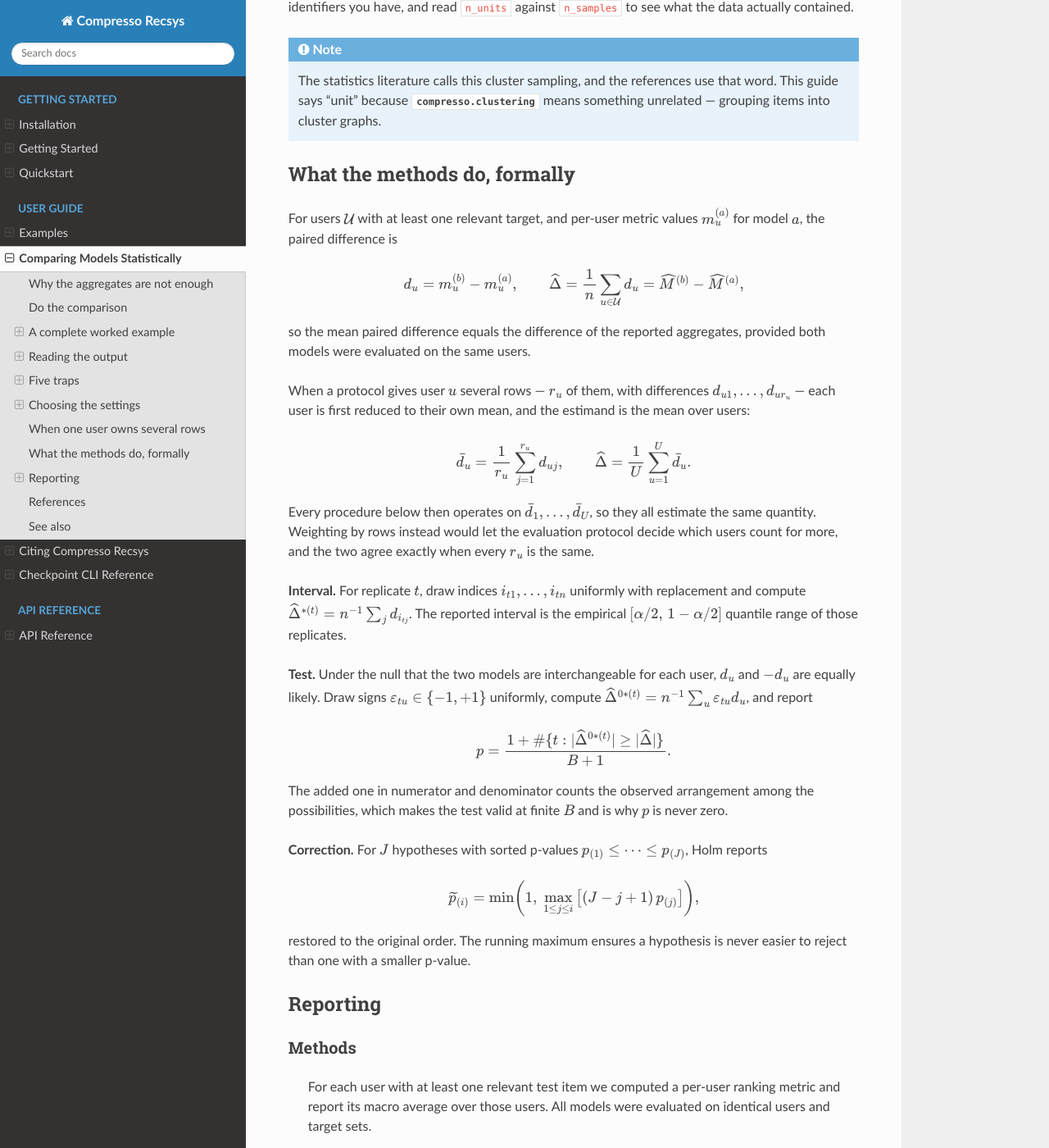
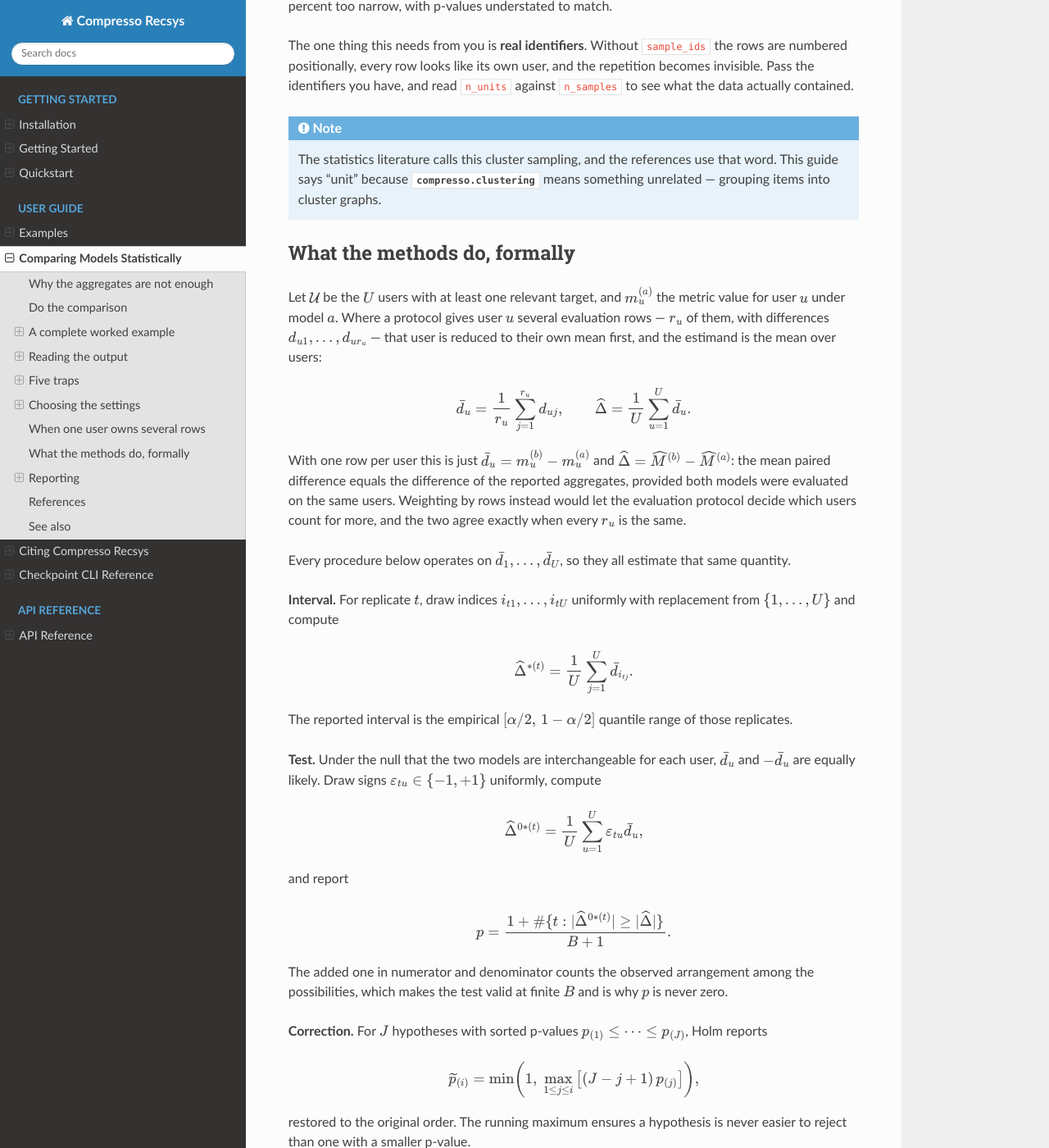
Before and after one commit to zombak79/compresso-recsys, a Sphinx documentation site: the page built from docs/source/statistical-comparison.rst, in a window 1280 px wide and 1400 px high, scrolled down 15422 px. Shown: the whole window at 82% size. Built offline with Sphinx 7.4.7 and the Read the Docs theme 3.1.0, drawn with Linux system fonts in a browser that asks for light colours; some of the changed text lies outside the part shown.

```diff
--- a/docs/source/statistical-comparison.rst
+++ b/docs/source/statistical-comparison.rst
@@ -458,8 +458,10 @@ So read the three numbers as three different things:
 * ``n_nonzero`` — the rows that can move the randomization test, since flipping
   the sign of a zero does nothing. This bounds how *discrete* the null
   distribution is.
-* ``tie_rate`` — how often the two models were indistinguishable, which is a
-  finding worth reporting in its own right.
+* ``tie_rate`` — the share of units whose *mean* difference is exactly zero.
+  With one row per user that is the two models scoring them identically; with
+  several, it includes users whose rows cancelled. Either way it is a finding
+  worth reporting in its own right.
 
 When ``n_nonzero`` falls below 30 the comparison warns, and the warning is about
 that discreteness: the resampled differences land on few distinct values, so the
@@ -718,9 +720,14 @@ They are the far tail of a normal approximation, where the guarantees are
 weakest. What the table really says is that all four differences clear any
 threshold either test could set, by a wide margin.
 
-Agreement between the two is reassuring. Disagreement means one of the
-approximations is strained, and which one is a question about the tie rate and
-the skew of the differences — not a reason to reach for ``n_resamples``.
+Agreement between the two is reassuring. Disagreement has two possible causes,
+and neither is a reason to reach for ``n_resamples``. One is that an
+approximation is strained, which the tie rate and the skew of the differences
+will tell you. The other is that **they do not test the same null**: the t-test
+asks whether the population mean difference is zero, while the randomization
+test asks whether the two labels are exchangeable within each user, which also
+implies the differences are symmetric about zero. A skewed distribution centred
+on zero satisfies the first and not the second.
 
 .. note::
 
@@ -815,22 +822,12 @@ read ``n_units`` against ``n_samples`` to see what the data actually contained.
 What the methods do, formally
 -----------------------------
 
-For users :math:`\mathcal{U}` with at least one relevant target, and per-user
-metric values :math:`m_u^{(a)}` for model :math:`a`, the paired difference is
-
-.. math::
-
-   d_u = m_u^{(b)} - m_u^{(a)},
-   \qquad
-   \widehat{\Delta} = \frac{1}{n} \sum_{u \in \mathcal{U}} d_u
-   = \widehat{M}^{(b)} - \widehat{M}^{(a)},
-
-so the mean paired difference equals the difference of the reported aggregates,
-provided both models were evaluated on the same users.
-
-When a protocol gives user :math:`u` several rows — :math:`r_u` of them, with
-differences :math:`d_{u1}, \ldots, d_{u r_u}` — each user is first reduced to
-their own mean, and the estimand is the mean over users:
+Let :math:`\mathcal{U}` be the :math:`U` users with at least one relevant
+target, and :math:`m_u^{(a)}` the metric value for user :math:`u` under model
+:math:`a`. Where a protocol gives user :math:`u` several evaluation rows —
+:math:`r_u` of them, with differences :math:`d_{u1}, \ldots, d_{u r_u}` — that
+user is reduced to their own mean first, and the estimand is the mean over
+users:
 
 .. math::
 
@@ -838,21 +835,37 @@ their own mean, and the estimand is the mean over users:
    \qquad
    \widehat{\Delta} = \frac{1}{U} \sum_{u=1}^{U} \bar d_u .
 
-Every procedure below then operates on :math:`\bar d_1, \ldots, \bar d_U`, so
-they all estimate the same quantity. Weighting by rows instead would let the
-evaluation protocol decide which users count for more, and the two agree exactly
-when every :math:`r_u` is the same.
+With one row per user this is just :math:`\bar d_u = m_u^{(b)} - m_u^{(a)}` and
+:math:`\widehat{\Delta} = \widehat{M}^{(b)} - \widehat{M}^{(a)}`: the mean
+paired difference equals the difference of the reported aggregates, provided
+both models were evaluated on the same users. Weighting by rows instead would
+let the evaluation protocol decide which users count for more, and the two agree
+exactly when every :math:`r_u` is the same.
+
+Every procedure below operates on :math:`\bar d_1, \ldots, \bar d_U`, so they
+all estimate that same quantity.
 
 **Interval.** For replicate :math:`t`, draw indices
-:math:`i_{t1}, \ldots, i_{tn}` uniformly with replacement and compute
-:math:`\widehat{\Delta}^{*(t)} = n^{-1} \sum_j d_{i_{tj}}`. The reported
-interval is the empirical
+:math:`i_{t1}, \ldots, i_{tU}` uniformly with replacement from
+:math:`\{1, \ldots, U\}` and compute
+
+.. math::
+
+   \widehat{\Delta}^{*(t)} = \frac{1}{U} \sum_{j=1}^{U} \bar d_{i_{tj}} .
+
+The reported interval is the empirical
 :math:`[\alpha/2,\, 1-\alpha/2]` quantile range of those replicates.
 
 **Test.** Under the null that the two models are interchangeable for each user,
-:math:`d_u` and :math:`-d_u` are equally likely. Draw signs
+:math:`\bar d_u` and :math:`-\bar d_u` are equally likely. Draw signs
 :math:`\varepsilon_{tu} \in \{-1, +1\}` uniformly, compute
-:math:`\widehat{\Delta}^{0*(t)} = n^{-1} \sum_u \varepsilon_{tu} d_u`, and report
+
+.. math::
+
+   \widehat{\Delta}^{0*(t)} = \frac{1}{U} \sum_{u=1}^{U}
+   \varepsilon_{tu} \bar d_u ,
+
+and report
 
 .. math::
 
```
Also changed, not shown: other parts of docs/source/statistical-comparison.rst (+1 -1 lines), 2 other files.
